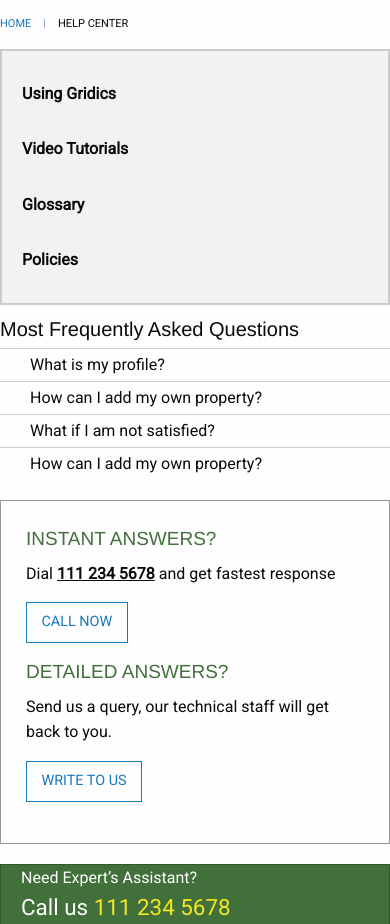
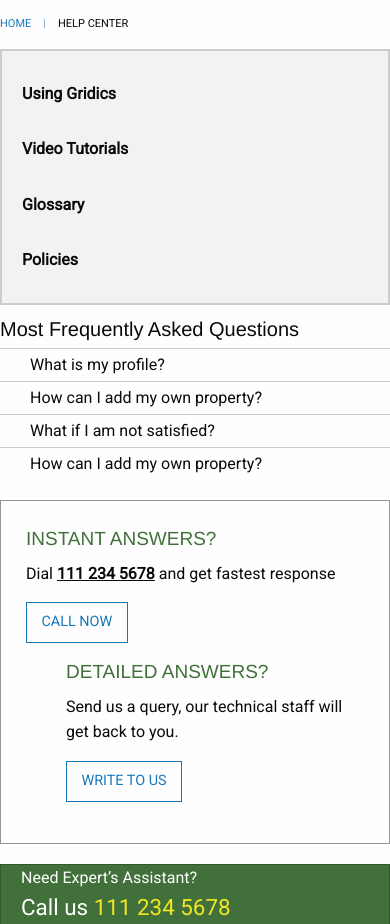
Before and after one commit to Ruslan03492/grindics-page, a plain HTML site: page index.html in a window 390 px wide. Shown: the part 122-1046 px from the top of the page. Drawn offline with nearby package versions, Linux system fonts and the light colour scheme.

Commit message:
.writecall > div:last-child - change

```diff
--- a/css/override.css
+++ b/css/override.css
@@ -210,7 +210,7 @@ footer.top-bar > ul.menu.top-bar-right > li > a{
         padding: 25px;
     }
     .writecall > div:last-child{
-        padding-left: 0px;
+        /*padding-left: 0px;*/
         border-left: none;
     }
     .callout.bottom > div > div:first-child:not(:last-child) {
```
